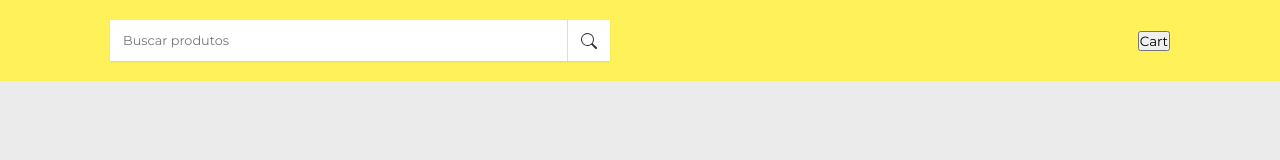
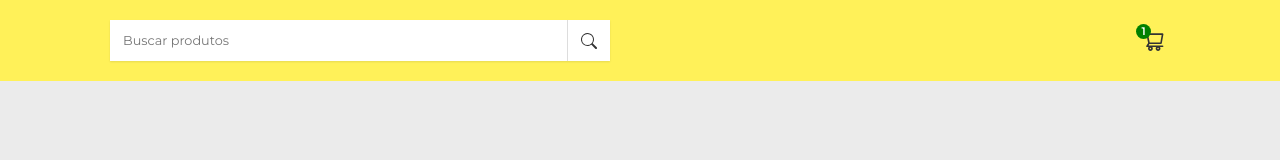
Before and after one commit to f-bravo/React-shopping-cart-ml, a React (Vite) app: page / in a window 1280 px wide. Shown: the top 160 px of the page. Built offline with nearby package versions, Linux system fonts and the light colour scheme.

Commit message:
Component - CartButton

```diff
--- /dev/null
+++ b/src/components/Header/CartButton/CartButton.css
@@ -0,0 +1,30 @@
+.cart__button {
+  font-size: 1.5rem;
+  display: flex;
+  align-items: center;
+  justify-content: center;
+  padding: 5px;
+  border: none;
+  background: none;
+  cursor: pointer;
+  position: relative;
+  margin-left: 20px;
+  color: #333;
+}
+
+.cart__status {
+  background-color: green;
+  width: 15px;
+  height: 15px;
+  position: absolute;
+  top: 0;
+  left: 0;
+  color: white;
+  font-size: 11px;
+  font-weight: 600;
+  border-radius: 15px;
+  display: flex;
+  align-items: center;
+  justify-content: center;
+
+}
--- /dev/null
+++ b/src/components/Header/CartButton/CartButton.jsx
@@ -0,0 +1,14 @@
+import React from "react";
+import { AiOutlineShoppingCart  } from 'react-icons/ai'
+import './CartButton.css';
+
+function CartButton() {
+  return(
+    <button type="button" className="cart__button">
+      <AiOutlineShoppingCart />
+      <span className="cart__status">1</span>
+    </button>
+  )
+}
+
+export default CartButton;
--- a/src/components/Header/Header.jsx
+++ b/src/components/Header/Header.jsx
@@ -1,16 +1,15 @@
 import React from "react";
 import SearchBar from "./SearchBar/SearchBar";
 import './Header.css'
+import CartButton from "./CartButton/CartButton";
 
 function Header() {
   return(
     <header className="header" >
       <div className="container" >
+        <SearchBar />
 
-      <SearchBar />
-
-      <button >Cart</button>
-
+        <CartButton />
       </div>
     </header>
   )
--- a/src/components/Header/SearchBar/SearchBar.css
+++ b/src/components/Header/SearchBar/SearchBar.css
@@ -11,7 +11,6 @@
 
 .search__input {
   padding: 13px;
-  // ocupa todo espaço disponível --> não funcionou. Nem flex: 1;
   flex-grow: 1;
   border: none;
   outline: none;
--- a/src/components/Header/SearchBar/SearchBar.jsx
+++ b/src/components/Header/SearchBar/SearchBar.jsx
@@ -4,7 +4,8 @@ import './SearchBar.css';
 
 function SearchBar() {
 
-  // Armazena o estado do Imput
+  // Armazena o Estado do Imput
+  // searchValue -> valor do estado. setSearchValue função que atualizar o valor do estado
   const [searchValue, setSearchValue] = useState('')
   return (
     <form className='search-bar'>
@@ -15,7 +16,7 @@ function SearchBar() {
         // Agora quem controla o valor desse input n é mais o HTML e sim o react
         value={searchValue}
         className="search__input"
-        //Evento do imput onChance(): target - é o elemento que dispara o evento(o próprio input)
+        //Evento do input onChance(): target - é o elemento que dispara o evento(o próprio input)
         // target.value é o valor que está sendo digitado no input. É salvo dentro do estado searchValue
         onChange={ ({ target }) => setSearchValue(target.value)}
         required
```
